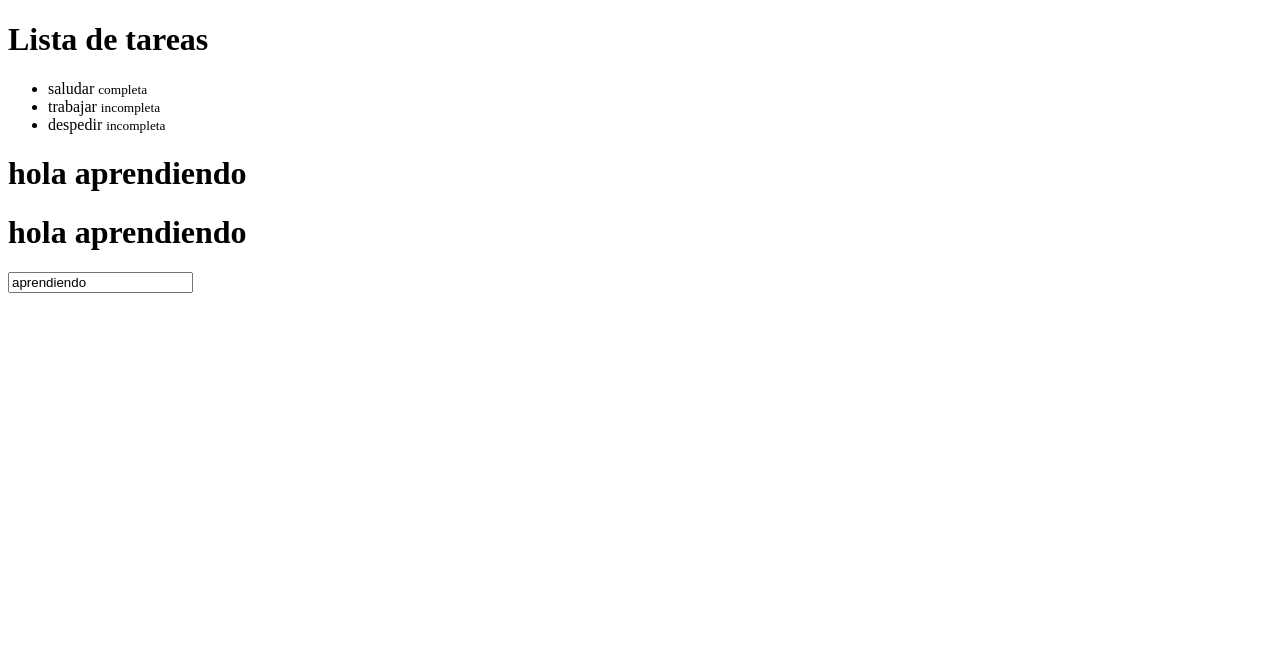
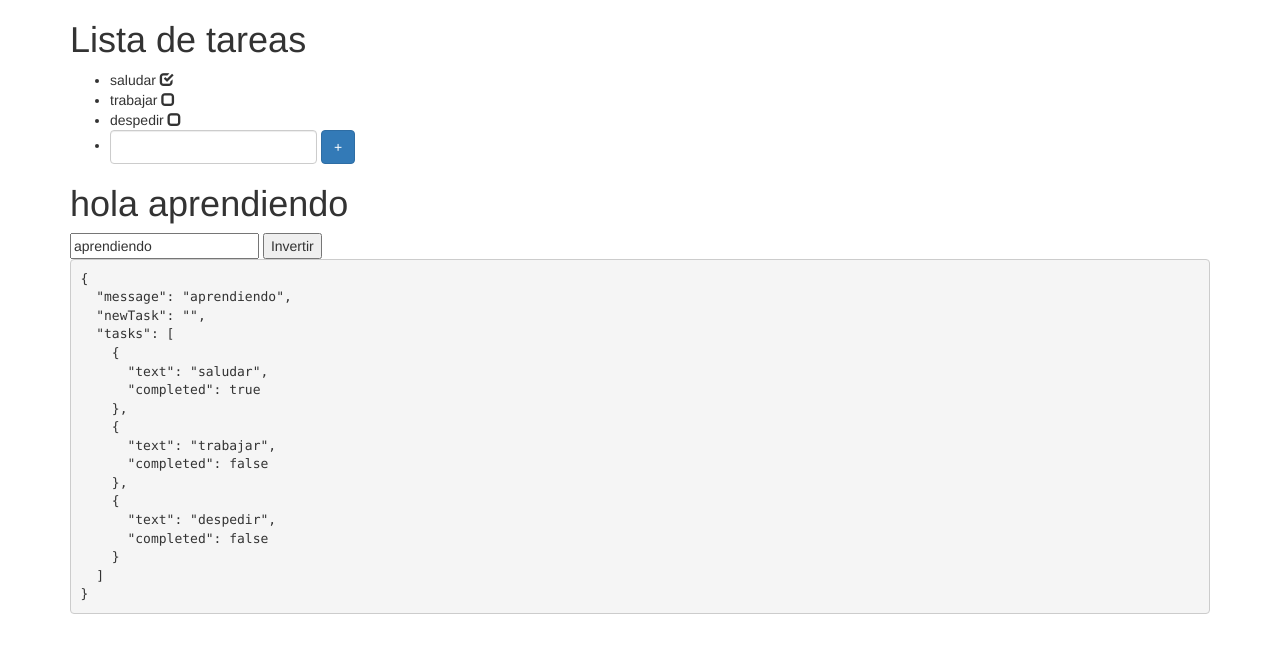
Before and after one commit to rafacabeza/vue, a plain HTML site: page index.html in a window 1280 px wide. Drawn offline with nearby package versions, Linux system fonts and the light colour scheme.

Commit message:
eventos y métodos2

```diff
--- a/index.html
+++ b/index.html
@@ -4,35 +4,65 @@
     <meta charset="UTF-8">
     <meta name="viewport" content="width=device-width, initial-scale=1.0">
     <meta http-equiv="X-UA-Compatible" content="ie=edge">
-    <title>Document</title>
+    <link rel="stylesheet" href="https://maxcdn.bootstrapcdn.com/bootstrap/3.3.7/css/bootstrap.min.css" integrity="sha384-BVYiiSIFeK1dGmJRAkycuHAHRg32OmUcww7on3RYdg4Va+PmSTsz/K68vbdEjh4u" crossorigin="anonymous">    <title>Document</title>
 </head>
 <body>
-    <div id="app">
-        <h1>Lista de tareas</h1>
-        <ul>
-            <li v-for="task in tasks"> <span v-text="task.text"></span></span>  <small>{{ task.completed ? 'completa' : 'incompleta'}}</small> </li>
-        </ul>
+    <div class="container">
+
+        <div id="app">
+            <h1>Lista de tareas</h1>
+            <ul>
+                <li v-for="task in tasks"> <span v-text="task.text"></span>
+                    <span @click="toggle" v-if="task.completed" class="glyphicon glyphicon-check"></span>
+                    <span @click="toggle" v-else class="glyphicon glyphicon-unchecked"></span>
+                </li>
+                <li class="form-inline">
+                    <input v-on:keyup.enter="addTask" v-model="newTask" type="text" class="form-control">
+                    <button v-on:click="addTask()" class="btn btn-primary">+</button>
+                </li>
+            </ul>
 
 
-        <h1 v-show="message.length > 4"> hola <span v-text="message"> </span></h1>
-        <h1 v-if="message.length > 4"> hola <span v-text="message"> </span></h1>
-        <h4 v-else> Nombre muy corto </span></h4>
+            <h1> hola <span v-text="message"> </span></h1>
+
+            <input type="text" name="" id="" v-model="message">
+            <button v-on:click="reverse">Invertir</button>
+
+            <pre>{{ $data }}</pre>
+        </div>
+    </div>
 
 
-        <input type="text" name="" id="" v-model="message">
-    </div>
     <script src="https://cdn.jsdelivr.net/npm/vue/dist/vue.js"></script></body>
     <script>
         var app = new Vue({
             el: '#app',
             data: {
                 message: "aprendiendo",
+                newTask: "",
                 tasks: [
                     {text: "saludar", completed: true},
                     {text: "trabajar", completed: false},
                     {text: "despedir", completed: false}
                 ]
             },
+            methods: {
+                reverse: function() {
+                    this.message = this.message.split('').reverse().join('');
+                },
+                addTask() {
+                    if (this.newTask) {
+                        this.tasks.push({
+                            text: this.newTask,
+                            completed: false
+                        });
+                        this.newTask = '';
+                    }
+                },
+                toggle() {
+                    alert ("lakjdf");
+                }
+            }
         });
     </script>
 </html>
```
